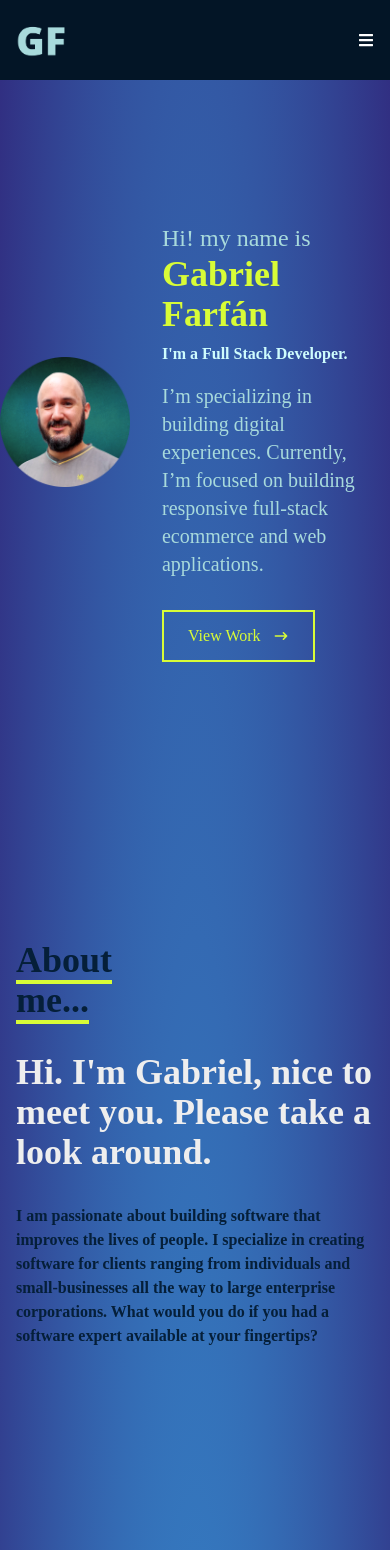
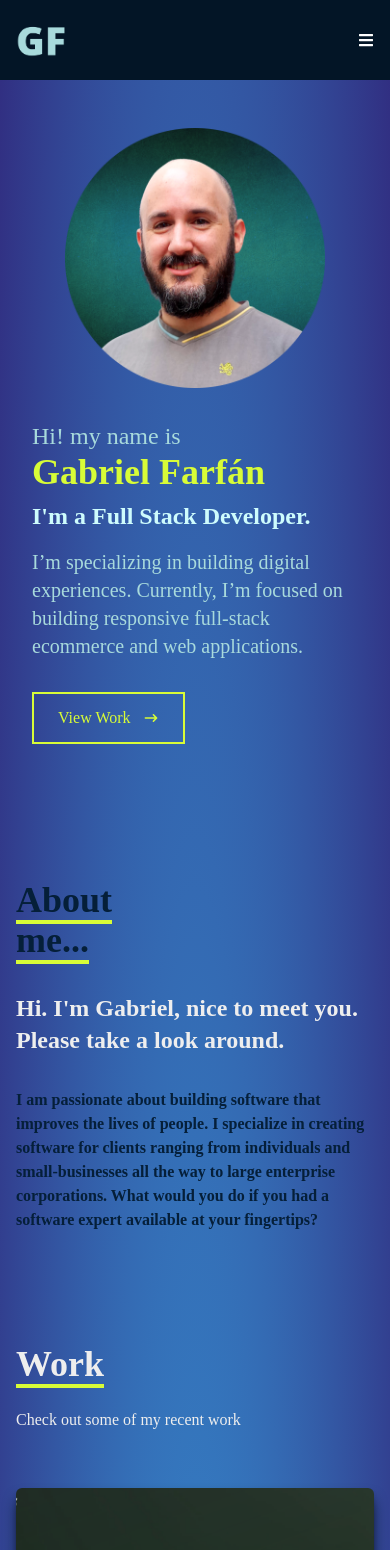
Before and after one commit to gabriel-farfan/portfolio, a React (Create React App) app: page / in a window 390 px wide. Shown: the top 1550 px of the page. Built offline with nearby package versions, Linux system fonts and the light colour scheme.

Commit message:
Responsive design

```diff
--- a/src/components/About.jsx
+++ b/src/components/About.jsx
@@ -2,7 +2,7 @@ import React from 'react';
 
 const About = () => {
   return (
-    <div name='about' className='w-full h-auto pt-24 mb-32  text-[#051F39]'>
+    <div name='about' className='w-full h-auto pt-24 sm:mb-32  text-[#051F39]'>
       <div className='flex flex-col justify-center items-center w-full h-full'>
         <div className='max-w-[1000px] w-full grid grid-cols-2 gap-8'>
           <div className='sm:text-right pb-8 pl-4'>
@@ -13,7 +13,7 @@ const About = () => {
           <div></div>
           </div>
           <div className='max-w-[1000px] w-full grid sm:grid-cols-2 gap-8 px-4'>
-            <div className='sm:text-right text-4xl font-bold 051F39'>
+            <div className='text-2xl sm:text-right sm:text-4xl font-bold 051F39'>
               <p className='text-[#eeeeee]'>Hi. I'm Gabriel, nice to meet you. Please take a look around.</p>
             </div>
             <div>
--- a/src/components/Contact.jsx
+++ b/src/components/Contact.jsx
@@ -2,7 +2,7 @@ import React from 'react'
 
 const Contact = () => {
   return (
-    <div name='contact' className='w-full h-screen pt-32 flex justify-center items-center p-4'>
+    <div name='contact' className='w-full h-screen sm:pt-32 flex justify-center items-center p-4'>
         <form method='POST' action="https://getform.io/f/65c41083-9916-4ef2-a04e-249c93727d6e" className='flex flex-col max-w-[600px] w-full'>
             <div className='pb-8'>
                 <p className='text-4xl font-bold inline border-b-4 border-[#d8fc37] text-[#eeeeee]'>Contact</p>
--- a/src/components/Home.jsx
+++ b/src/components/Home.jsx
@@ -6,24 +6,26 @@ const Home = () => {
     // <div name='home' className='w-full h-screen bg-[#0a192f]'>
     <div
       name="home"
-      className=" w-full h-auto bg-no-repeat bg-cover bg-fixed flex "
+      className="flex-col w-full h-auto bg-no-repeat bg-cover bg-fixed flex sm:flex-row "
     >
       {/* Container */}
-      <div className="w-1/3 mx-auto flex flex-col justify-center items-center h-auto min-h-screen " >
+      <div className="pt-32 sm:py-0 w-2/3 my-auto mx-auto flex flex-col justify-center items-center h-auto ">
 
-        <img src={Profile} pl-8 alt="Logo Image" style={{ width: "15rem" }} />
+        <img src={Profile} alt="Logo Image" className="w-80"  />
+        {/* <img src={Profile} pl-8 alt="Logo Image" style={{ width: "15rem" }}  /> */}
       </div>
-      <div className="max-w-[1000px] mx-auto pt-12 px-8 flex flex-col justify-center min-h-screen w-2/3 " >
+      <div className="py-8 sm:justify-center w-full max-w-[1000px] mx-auto sm:w-2/3 px-8 flex flex-col sm:min-h-screen  ">
         <p className="text-2xl text-[#A8DADC]">Hi! my name is</p>
         <h1 className="text-4xl md:text-4xl lg:text-6xl  font-bold text-[#d8fc37] ">
           Gabriel Farfán
         </h1>
-        <h2 className="sm:text-3xl lg:text-4xl  font-bold py-2 text-[#cefcfd]">
+        <h2 className="text-2xl sm:text-3xl lg:text-4xl font-bold py-2 text-[#cefcfd]">
           I'm a Full Stack Developer.
         </h2>
         <p className="text-xl md:text-2xl text-[#A8DADC] py-2 max-w-[700px]">
-          I’m specializing in building digital experiences. Currently, I’m focused on building responsive full-stack
-          ecommerce and web applications.
+          I’m specializing in building digital experiences. Currently, I’m
+          focused on building responsive full-stack ecommerce and web
+          applications.
         </p>
         <div className="pt-4">
           <button className="text-[#d8fc37] border-[#d8fc37] group border-2 px-6 py-3 my-2 flex items-center hover:bg-[#051F39] hover:border-[#051F39]">
```
